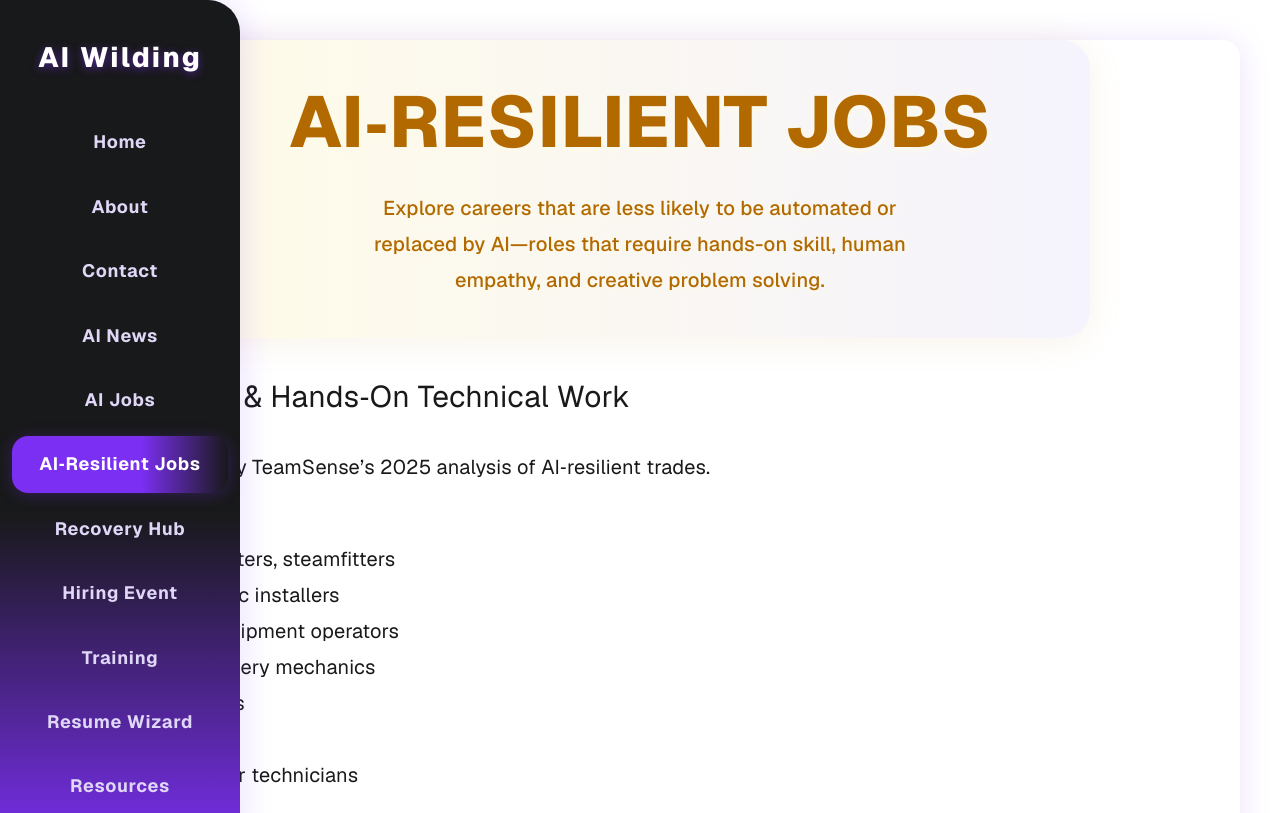
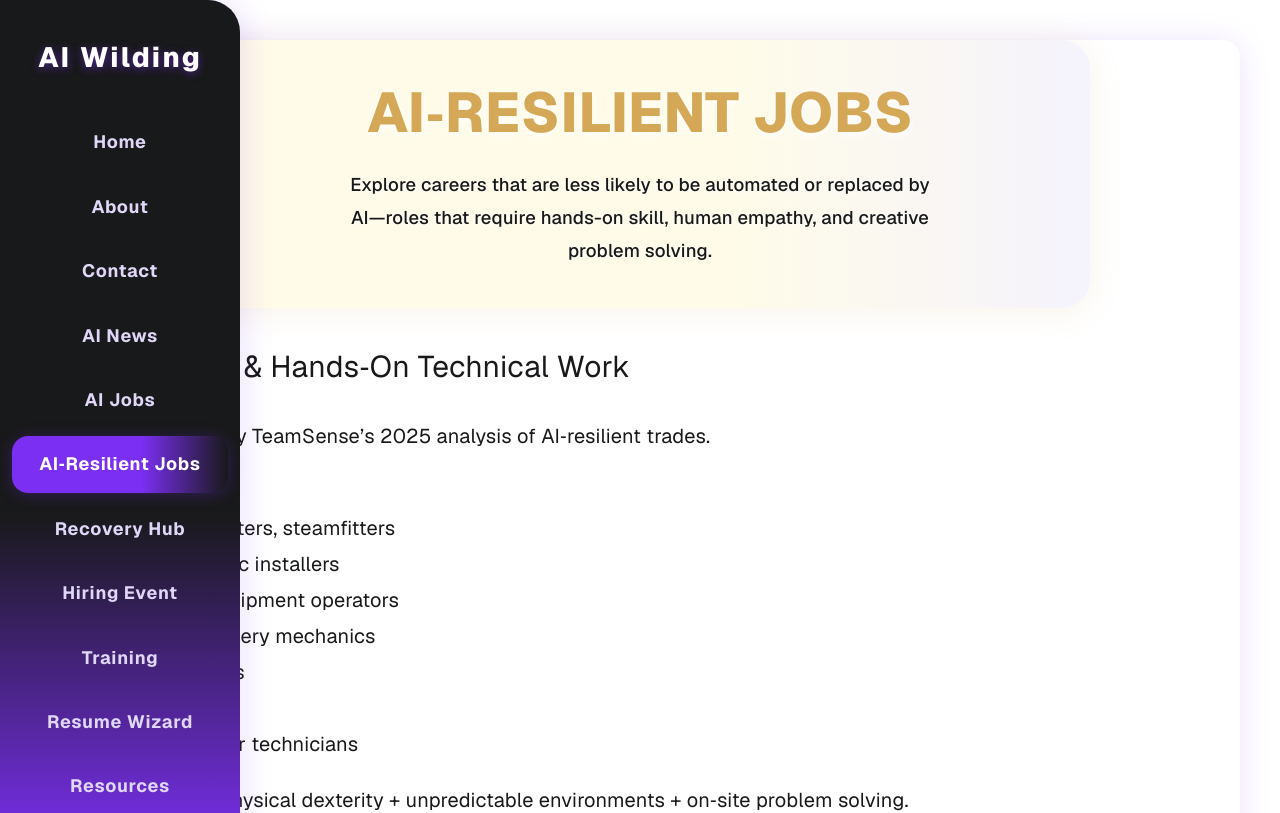
Before and after one commit to Shellzonit/auralis-sanctuary-, a Next.js app: page /admin/ai-resilient-jobs in a window 1280 px wide. Shown: the top 813 px of the page. Built offline with nearby package versions, Linux system fonts and the light colour scheme.

Commit message:
Align AI-Resilient Jobs banner with site color scheme and improve font clarity

```diff
--- a/app/admin/ai-resilient-jobs/page.tsx
+++ b/app/admin/ai-resilient-jobs/page.tsx
@@ -9,7 +9,7 @@ const AIResilientJobsPage = () => {
           width: '100%',
           maxWidth: 900,
           margin: '2.5rem auto 2rem auto',
-          background: 'linear-gradient(90deg, #fffbe8 0%, #f5f3fd 100%)',
+          background: 'linear-gradient(90deg, #fffbe8 60%, #f5f3fd 100%)',
           borderRadius: 28,
           boxShadow: '0 4px 32px #d4a85722',
           padding: '2.5rem 0 2.5rem 0',
@@ -22,8 +22,8 @@ const AIResilientJobsPage = () => {
       >
         <h1
           style={{
-            color: '#b26a00',
-            fontSize: 'clamp(2.8rem, 7vw, 4.5rem)',
+            color: 'var(--accent, #D4A857)',
+            fontSize: 'clamp(2.5rem, 6vw, 3.5rem)',
             fontWeight: 800,
             fontFamily: 'var(--font-geist-sans), Inter, Segoe UI, Arial, sans-serif',
             letterSpacing: '0.01em',
@@ -32,10 +32,10 @@ const AIResilientJobsPage = () => {
             margin: 0,
             width: '100%',
             overflow: 'hidden',
-            whiteSpace: 'nowrap',
+            whiteSpace: 'normal',
             position: 'relative',
             zIndex: 2,
-            textShadow: '0 2px 8px #fffbe8',
+            textShadow: '0 2px 8px #fff',
             lineHeight: 1.18,
             paddingBottom: '0.18em',
           }}
@@ -43,13 +43,14 @@ const AIResilientJobsPage = () => {
           AI‑Resilient Jobs
         </h1>
         <div style={{
-          color: '#b26a00',
-          fontSize: '1.25rem',
+          color: '#18191a',
+          fontSize: '1.15rem',
           fontWeight: 500,
           marginTop: 12,
           textAlign: 'center',
           maxWidth: 600,
-          textShadow: '0 1px 6px #fffbe8',
+          textShadow: '0 1px 6px #fff',
+          fontFamily: 'var(--font-geist-sans), Inter, Segoe UI, Arial, sans-serif',
         }}>
           Explore careers that are less likely to be automated or replaced by AI—roles that require hands-on skill, human empathy, and creative problem solving.
         </div>
```
